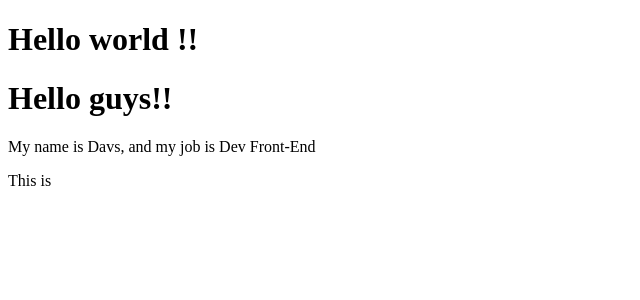
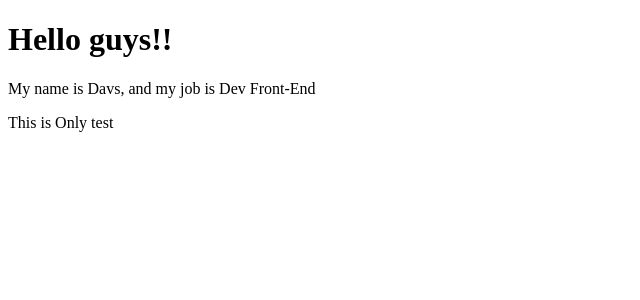
Before and after one commit to Davs06/app_vue_hora-de-codar, a Vue app: page / in a window 1280 px wide. Shown: the top 300 px of the page, without its empty margins (0-640 px from the left). Built offline with nearby package versions, Linux system fonts and the light colour scheme.

Commit message:
manipulando dados corretamente

```diff
--- a/src/App.vue
+++ b/src/App.vue
@@ -1,6 +1,5 @@
 <template>
   <div>
-    <h1>Hello world !!</h1>
     <primeiroComponente />
     <p> This is {{ test }}</p>
   </div>
@@ -13,11 +12,11 @@ export default {
   name: "App",
   components: {
     primeiroComponente,
-    data() {
-      return {
-        test: 'Only test'
-      }
-    },
+  },
+  data() {
+    return {
+      test: 'Only test',
+    }
   },
 };
 </script>
```
